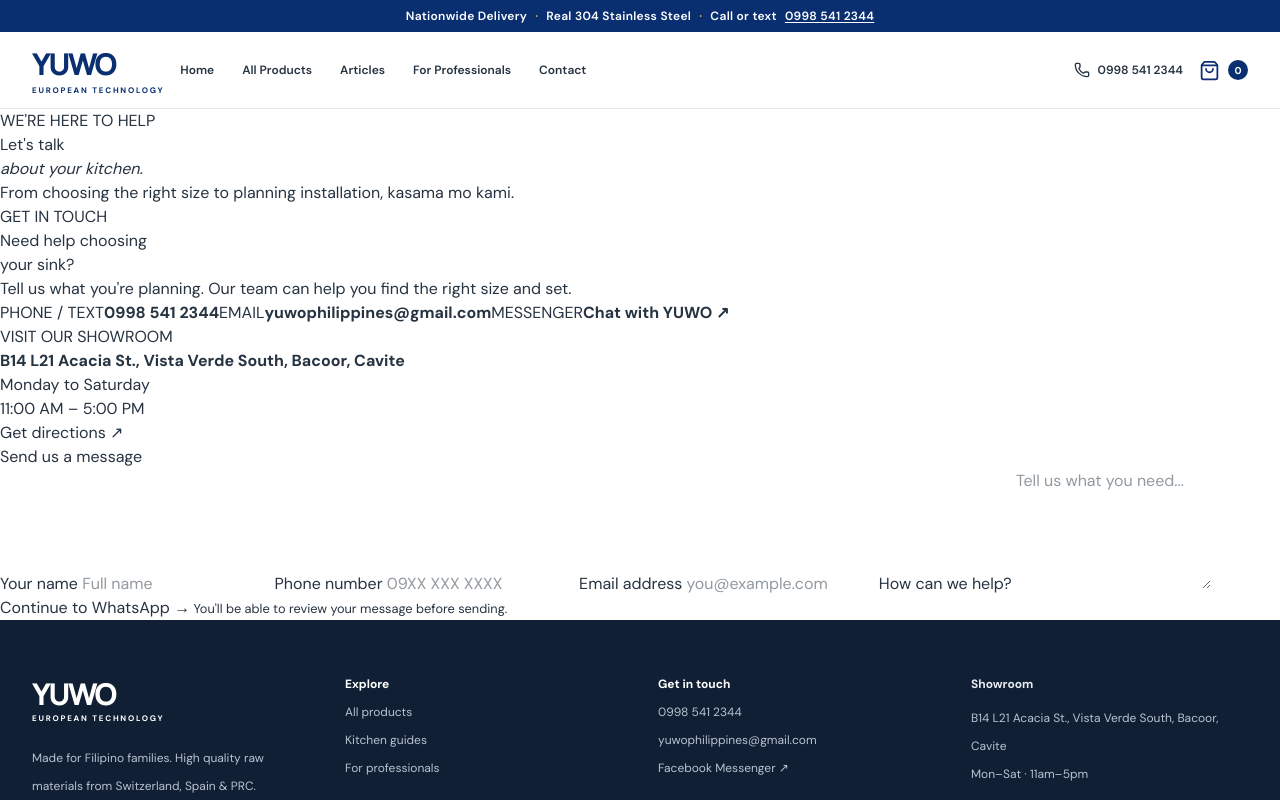
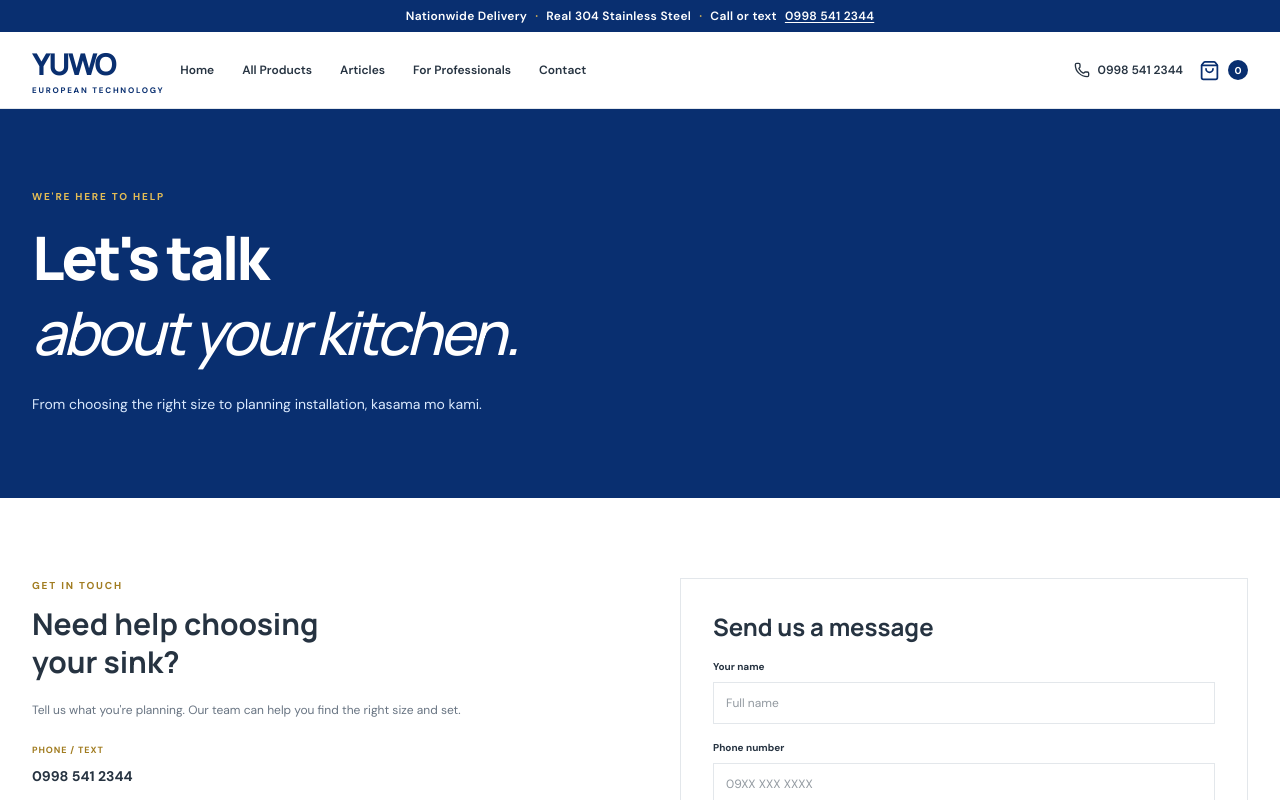
Before and after one commit to Jamiel00800/Yuwo-Philippines, a Vue app: page /pages/contact in a window 1280 px wide. Shown: the top 800 px of the page. Built offline with nearby package versions, Linux system fonts and the light colour scheme.

Commit message:
Migrate src/views/Contact.vue styling to Tailwind

```diff
--- a/src/views/Contact.vue
+++ b/src/views/Contact.vue
@@ -1,141 +1,15 @@
-
 <script setup>
 import { ref } from 'vue'
-
-const form = ref({
-  name: '',
-  phone: '',
-  email: '',
-  message: ''
-})
-
+const form = ref({name:'',phone:'',email:'',message:''})
 function submit() {
-  const m = encodeURIComponent(
-    `Hello YUWO, I have an inquiry.
-Name: ${form.value.name}
-Phone: ${form.value.phone}
-Email: ${form.value.email}
-Message: ${form.value.message}`
-  )
-
-  window.open(
-    `https://wa.me/639985412344?text=${m}`,
-    '_blank'
-  )
+ const m=encodeURIComponent(`Hello YUWO, I have an inquiry.\nName: ${form.value.name}\nPhone: ${form.value.phone}\nEmail: ${form.value.email}\nMessage: ${form.value.message}`)
+ window.open(`https://wa.me/639985412344?text=${m}`,'_blank')
 }
 </script>
-
 <template>
-  <section class="page-hero">
-    <div class="eyebrow light-eyebrow">WE'RE HERE TO HELP</div>
-
-    <h1>
-      Let's talk<br />
-      <em>about your kitchen.</em>
-    </h1>
-
-    <p>
-      From choosing the right size to planning installation, kasama mo kami.
-    </p>
-  </section>
-
-  <section class="container contact-page">
-    <div class="contact-info">
-      <div class="eyebrow">GET IN TOUCH</div>
-
-      <h2>
-        Need help choosing<br />
-        your sink?
-      </h2>
-
-      <p>
-        Tell us what you're planning. Our team can help you find the right size
-        and set.
-      </p>
-
-      <a href="tel:+639985412344" class="contact-row">
-        <span>PHONE / TEXT</span>
-        <b>0998 541 2344</b>
-      </a>
-
-      <a href="mailto:yuwophilippines@gmail.com" class="contact-row">
-        <span>EMAIL</span>
-        <b>yuwophilippines@gmail.com</b>
-      </a>
-
-      <a href="https://m.me/" class="contact-row">
-        <span>MESSENGER</span>
-        <b>Chat with YUWO ↗</b>
-      </a>
-
-      <div class="showroom-card">
-        <div class="eyebrow">VISIT OUR SHOWROOM</div>
-
-        <b>
-          B14 L21 Acacia St., Vista Verde South, Bacoor, Cavite
-        </b>
-
-        <p>
-          Monday to Saturday<br />
-          11:00 AM – 5:00 PM
-        </p>
-
-        <a
-          href="https://maps.google.com/?q=B14+L21+Acacia+St+Vista+Verde+South+Bacoor+Cavite"
-          target="_blank"
-        >
-          Get directions ↗
-        </a>
-      </div>
-    </div>
-
-    <form class="contact-form" @submit.prevent="submit">
-      <h3>Send us a message</h3>
-
-      <label>
-        Your name
-        <input
-          v-model="form.name"
-          required
-          placeholder="Full name"
-        />
-      </label>
-
-      <label>
-        Phone number
-        <input
-          v-model="form.phone"
-          required
-          placeholder="09XX XXX XXXX"
-        />
-      </label>
-
-      <label>
-        Email address
-        <input
-          v-model="form.email"
-          type="email"
-          placeholder="you@example.com"
-        />
-      </label>
-
-      <label>
-        How can we help?
-        <textarea
-          v-model="form.message"
-          rows="5"
-          required
-          placeholder="Tell us what you need..."
-        ></textarea>
-      </label>
-
-      <button class="btn primary full">
-        Continue to WhatsApp →
-      </button>
-
-      <small>
-        You'll be able to review your message before sending.
-      </small>
-    </form>
-  </section>
+<section class="bg-yuwo-navy px-6 py-16 text-white lg:px-8 lg:py-20"><div class="mx-auto max-w-7xl"><div class="mb-4 text-[10px] font-bold tracking-[.18em] text-yuwo-gold">WE'RE HERE TO HELP</div><h1 class="font-display text-4xl font-extrabold leading-tight tracking-[-.05em] sm:text-6xl">Let's talk<br><em class="font-medium">about your kitchen.</em></h1><p class="mt-5 max-w-xl text-sm leading-7 text-blue-100">From choosing the right size to planning installation, kasama mo kami.</p></div></section>
+<section class="mx-auto grid max-w-7xl gap-10 px-5 py-14 sm:py-20 md:grid-cols-2 lg:gap-20 lg:px-8"><div><div class="text-[10px] font-bold tracking-[.18em] text-[#a17c20]">GET IN TOUCH</div><h2 class="mt-3 font-display text-3xl font-bold leading-tight">Need help choosing<br>your sink?</h2><p class="mt-4 max-w-md text-xs leading-7 text-yuwo-muted">Tell us what you're planning. Our team can help you find the right size and set.</p>
+<a href="tel:+639985412344" class="flex flex-col gap-2 border-b border-yuwo-line py-5"><span class="text-[9px] font-bold tracking-widest text-[#a17c20]">PHONE / TEXT</span><b class="text-sm">0998 541 2344</b></a><a href="mailto:yuwophilippines@gmail.com" class="flex flex-col gap-2 border-b border-yuwo-line py-5"><span class="text-[9px] font-bold tracking-widest text-[#a17c20]">EMAIL</span><b class="text-sm">yuwophilippines@gmail.com</b></a><a href="https://m.me/" class="flex flex-col gap-2 border-b border-yuwo-line py-5"><span class="text-[9px] font-bold tracking-widest text-[#a17c20]">MESSENGER</span><b class="text-sm">Chat with YUWO ↗</b></a>
+<div class="mt-6 bg-yuwo-soft p-6"><div class="text-[10px] font-bold tracking-widest text-[#a17c20]">VISIT OUR SHOWROOM</div><b class="mt-3 block text-sm leading-6">B14 L21 Acacia St., Vista Verde South, Bacoor, Cavite</b><p class="mt-3 text-xs leading-6 text-yuwo-muted">Monday to Saturday<br>11:00 AM – 5:00 PM</p><a class="mt-2 inline-block text-xs font-bold text-yuwo-navy" href="https://maps.google.com/?q=B14+L21+Acacia+St+Vista+Verde+South+Bacoor+Cavite" target="_blank">Get directions ↗</a></div></div>
+<form class="grid content-start gap-4 border border-yuwo-line p-6 sm:p-8" @submit.prevent="submit"><h3 class="font-display text-2xl font-bold">Send us a message</h3><label class="grid gap-2 text-[10px] font-bold">Your name<input v-model="form.name" required placeholder="Full name" class="border border-yuwo-line bg-white px-3 py-3 text-xs font-normal outline-yuwo-navy"></label><label class="grid gap-2 text-[10px] font-bold">Phone number<input v-model="form.phone" required placeholder="09XX XXX XXXX" class="border border-yuwo-line bg-white px-3 py-3 text-xs font-normal outline-yuwo-navy"></label><label class="grid gap-2 text-[10px] font-bold">Email address<input v-model="form.email" type="email" placeholder="you@example.com" class="border border-yuwo-line bg-white px-3 py-3 text-xs font-normal outline-yuwo-navy"></label><label class="grid gap-2 text-[10px] font-bold">How can we help?<textarea v-model="form.message" rows="5" required placeholder="Tell us what you need..." class="border border-yuwo-line bg-white px-3 py-3 text-xs font-normal outline-yuwo-navy"></textarea></label><button class="bg-yuwo-navy px-5 py-4 text-xs font-bold text-white hover:bg-yuwo-deep">Continue to WhatsApp →</button><small class="text-center text-[9px] text-yuwo-muted">You'll be able to review your message before sending.</small></form></section>
 </template>
```
